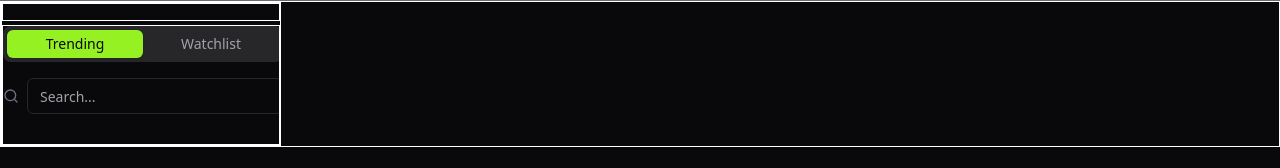
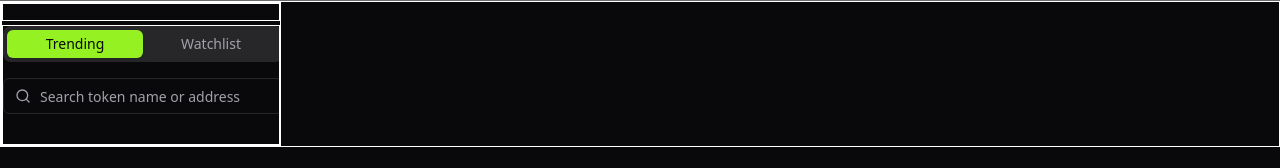
Before and after one commit to RamzGxz/nusadex, a Next.js app: page /details in a window 1280 px wide. Shown: the part 137-305 px from the top of the page. Built offline with nearby package versions, Linux system fonts and the light colour scheme.

Commit message:
add component search

```diff
--- /dev/null
+++ b/src/components/ui/search.tsx
@@ -0,0 +1,43 @@
+"use client";
+
+import * as React from "react";
+import { SearchIcon } from "lucide-react";
+import { Input } from "@/components/ui/input";
+import { cn } from "@/lib/utils";
+
+interface TokenSearchProps extends React.HTMLAttributes<HTMLDivElement> {
+  onSearch?: (value: string) => void;
+}
+
+export function TokenSearch({
+  className,
+  onSearch,
+  ...props
+}: TokenSearchProps) {
+  const [value, setValue] = React.useState("");
+
+  const handleSearch = React.useCallback(
+    (e: React.ChangeEvent<HTMLInputElement>) => {
+      const newValue = e.target.value;
+      setValue(newValue);
+      onSearch?.(newValue);
+    },
+    [onSearch]
+  );
+
+  return (
+    <div className={cn("relative", className)} {...props}>
+      <SearchIcon className="absolute left-3 top-1/2 h-4 w-4 -translate-y-1/2 text-muted-foreground" />
+      <Input
+        value={value}
+        onChange={handleSearch}
+        className="pl-9 bg-background"
+        placeholder="Search token name or address"
+      />
+    </div>
+  );
+}
+
+// export const search = () => {
+//   return <div>search</div>;
+// };
--- a/src/pages/details/index.tsx
+++ b/src/pages/details/index.tsx
@@ -12,6 +12,7 @@ import {
 import { Input } from "@/components/ui/input";
 import { Tabs, TabsContent, TabsList, TabsTrigger } from "@/components/ui/tabs";
 import React from "react";
+import { TokenSearch } from "@/components/ui/search";
 // import { useEffect, useState } from "react";
 
 export default function index() {
@@ -168,15 +169,12 @@ export default function index() {
                 <div className="mt-2 mx-4 mb-4">
                   <div className="bg-[#1a1a1a] border-transparent box-s"></div>
                 </div>
-
-                <div className="flex items-center w-full max-w-sm">
-                  <div className="relative mr-2">
-                    <SearchIcon className="h-4 w-4 text-gray-500" />
-                  </div>
-                  <Input
-                    type="search"
-                    placeholder="Search..."
-                    className="flex-grow"
+                <div className="max-w-xl mx-auto">
+                  <TokenSearch
+                    className="w-full"
+                    onSearch={(value) => {
+                      console.log("Searching for: ", value);
+                    }}
                   />
                 </div>
                 <TabsContent value="trending"></TabsContent>
```
